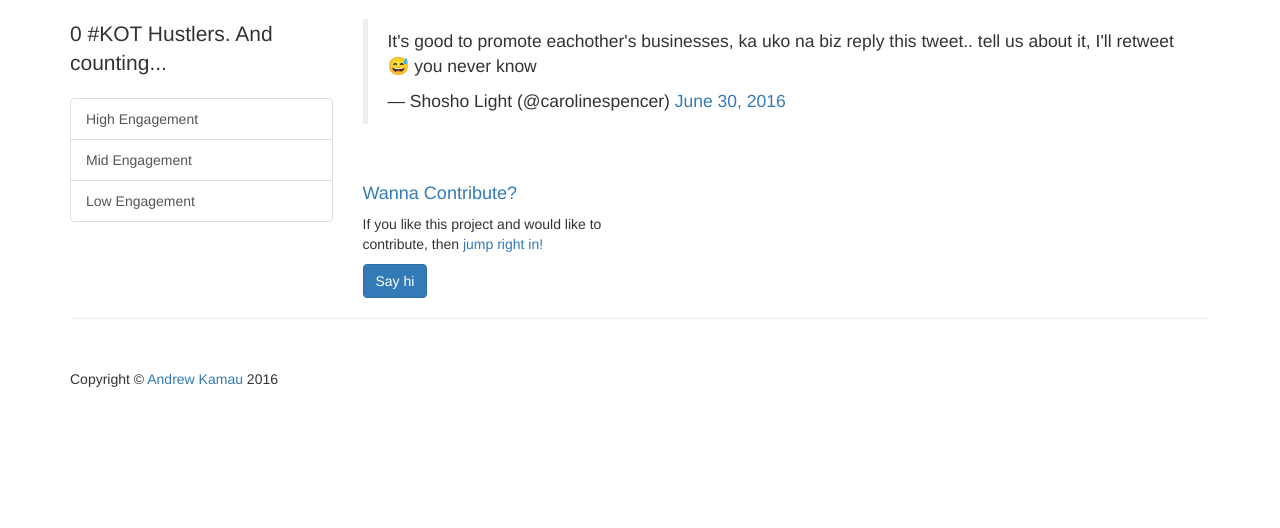
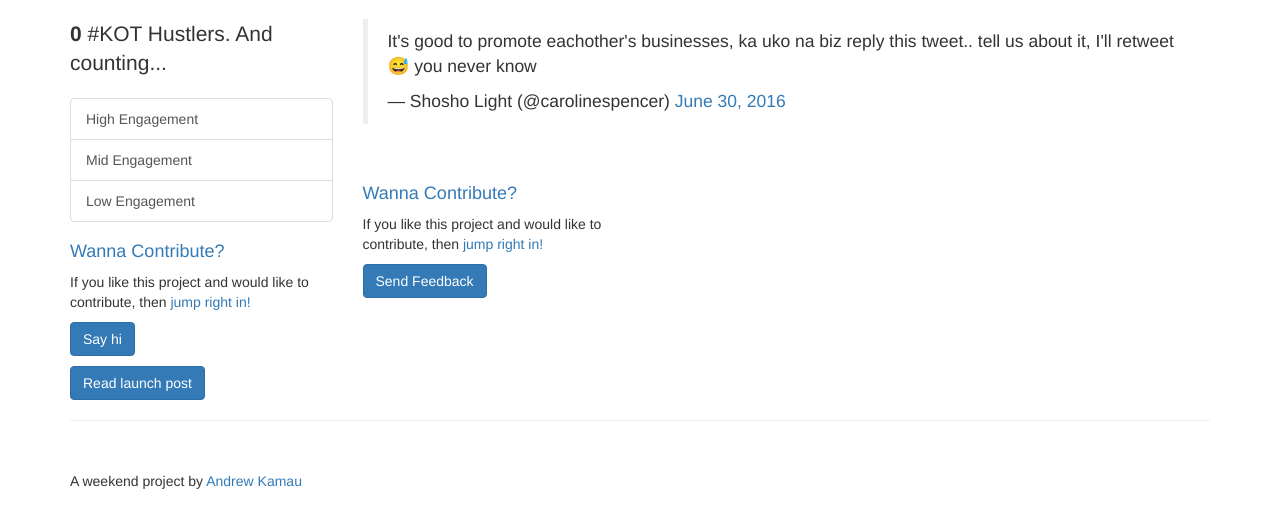
Before and after one commit to andkamau/twitter-biz-ke, a Flask app: page / in a window 1280 px wide. Shown: the part 51-579 px from the top of the page. Run offline with Flask 2, Linux system fonts and the light colour scheme; data that the repository does not hold is empty; some libraries are stand-ins or nearby versions.

Commit message:
more prominent call to action button

```diff
--- a/app/templates/index.html
+++ b/app/templates/index.html
@@ -64,12 +64,18 @@
         <div class="row">
 
             <div class="col-md-3">
-                <p class="lead">{{ count }} #KOT Hustlers. And counting...</p>
+                <p class="lead"><strong>{{ count }}</strong> #KOT Hustlers. And counting...</p>
                 <div class="list-group">
                     <a href="#top_tweets" class="list-group-item">High Engagement</a>
                     <a href="#mid1_tweets" class="list-group-item">Mid Engagement</a>
                     <a href="#low_tweets" class="list-group-item">Low Engagement</a>
                 </div>
+                <h4><a href="#">Wanna Contribute?</a>
+                </h4>
+                <p>If you like this project and would like to contribute, then <a target="_blank" href="https://github.com/andkamau/twitter-biz-ke/">jump right in!</a></p>
+                <a class="btn btn-primary" target="_blank" href="mailto:andkamau@gmail.com">Say hi</a>
+                <p></p>
+                <a class="btn btn-primary" target="_blank" href="#">Read launch post</a>
             </div>
 
             <div class="col-md-9">
@@ -80,6 +86,7 @@
                         <blockquote class="twitter-tweet" data-lang="en"><p lang="en" dir="ltr">It&#39;s good to promote eachother&#39;s businesses, ka uko na biz reply this tweet.. tell us about it, I&#39;ll retweet 😅 you never know</p>&mdash; Shosho Light (@carolinespencer) <a href="https://twitter.com/carolinespencer/status/748567826907136000">June 30, 2016</a></blockquote>
                     </div>
 
+
                 </div>
 
                 <div class="row">
@@ -88,10 +95,10 @@
                         <a name="top_tweets"></a>
                         <div class="thumbnail">
                             <img src="{{ each['photo'] }}" alt="">
+                                <p><a class="btn btn-primary btn-sm" href="https://twitter.com/intent/tweet?in_reply_to={{ each['id'] }}" role="button">Contact merchant</a></p>
                             <div class="caption">
-                                <h4 class="pull-right"><a href="https://twitter.com/intent/tweet?in_reply_to={{ each['id'] }}">Buy</a></h4>
-                                <h4><a href="https://twitter.com/{{each['name']}}">@{{ each['name'] }}</a>
-                                </h4>
+                                <h5><a href="https://twitter.com/{{each['name']}}">@{{ each['name'] }}</a></h5>
+                                <p></p>
                                 <p>{{ each['description'] }}</p>
                             </div>
                             <div class="ratings">
@@ -115,10 +122,10 @@
                         <a name="mid1_tweets"></a>
                         <div class="thumbnail">
                             <img src="{{ each['photo'] }}" alt="">
+                                <p><a class="btn btn-primary btn-sm" href="https://twitter.com/intent/tweet?in_reply_to={{ each['id'] }}" role="button">Contact merchant</a></p>
                             <div class="caption">
-                                <h4 class="pull-right"><a href="https://twitter.com/intent/tweet?in_reply_to={{ each['id'] }}">Buy</a></h4>
-                                <h4><a href="https://twitter.com/{{each['name']}}">@{{ each['name'] }}</a>
-                                </h4>
+                                <h5><a href="https://twitter.com/{{each['name']}}">@{{ each['name'] }}</a></h5>
+                                <p></p>
                                 <p>{{ each['description'] }}</p>
                             </div>
                             <div class="ratings">
@@ -142,10 +149,10 @@
                         <a name="mid2_tweets"></a>
                         <div class="thumbnail">
                             <img src="{{ each['photo'] }}" alt="">
+                                <p><a class="btn btn-primary btn-sm" href="https://twitter.com/intent/tweet?in_reply_to={{ each['id'] }}" role="button">Contact merchant</a></p>
                             <div class="caption">
-                                <h4 class="pull-right"><a href="https://twitter.com/intent/tweet?in_reply_to={{ each['id'] }}">Buy</a></h4>
-                                <h4><a href="https://twitter.com/{{each['name']}}">@{{ each['name'] }}</a>
-                                </h4>
+                                <h5><a href="https://twitter.com/{{each['name']}}">@{{ each['name'] }}</a></h5>
+                                <p></p>
                                 <p>{{ each['description'] }}</p>
                             </div>
                             <div class="ratings">
@@ -169,10 +176,10 @@
                         <a name="low_tweets"></a>
                         <div class="thumbnail">
                             <img src="{{ each['photo'] }}" alt="">
+                                <p><a class="btn btn-primary btn-sm" href="https://twitter.com/intent/tweet?in_reply_to={{ each['id'] }}" role="button">Contact merchant</a></p>
                             <div class="caption">
-                                <h4 class="pull-right"><a href="https://twitter.com/intent/tweet?in_reply_to={{ each['id'] }}">Buy</a></h4>
-                                <h4><a href="https://twitter.com/{{each['name']}}">@{{ each['name'] }}</a>
-                                </h4>
+                                <h5><a href="https://twitter.com/{{each['name']}}">@{{ each['name'] }}</a></h5>
+                                <p></p>
                                 <p>{{ each['description'] }}</p>
                             </div>
                             <div class="ratings">
@@ -191,11 +198,13 @@
                     </div>
                     {% endfor %}
 
+
+
                     <div class="col-sm-4 col-lg-4 col-md-4">
                         <h4><a href="#">Wanna Contribute?</a>
                         </h4>
                         <p>If you like this project and would like to contribute, then <a target="_blank" href="https://github.com/andkamau/twitter-biz-ke/">jump right in!</a></p>
-                        <a class="btn btn-primary" target="_blank" href="mailto:andkamau@gmail.com">Say hi</a>
+                        <a class="btn btn-primary" target="_blank" href="mailto:andkamau@gmail.com">Send Feedback</a>
                     </div>
 
                 </div>
@@ -215,7 +224,7 @@
         <footer>
             <div class="row">
                 <div class="col-lg-12">
-                    <p>Copyright &copy; <a href="http://andkamau.xyz" target="_blank">Andrew Kamau</a> 2016</p>
+                    <p>A weekend project by <a href="http://andkamau.xyz" target="_blank">Andrew Kamau</a></p>
                 </div>
             </div>
         </footer>
```
